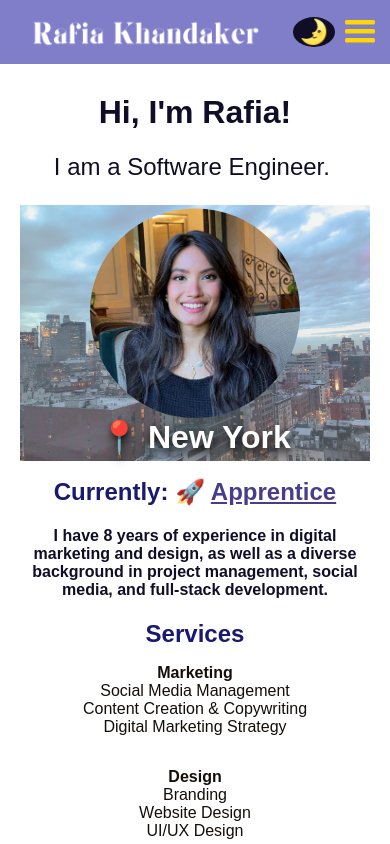
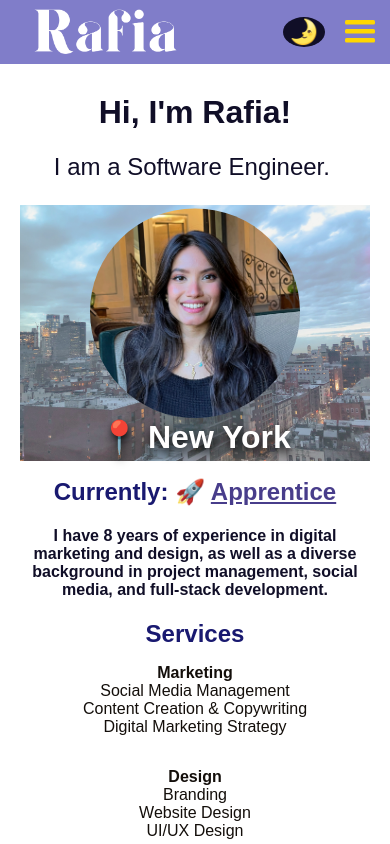
Before and after one commit to RafiaJK/portfolio, a React (Create React App) app: page / in a window 390 px wide. Shown: the top 844 px of the page. Built offline with nearby package versions, Linux system fonts and the light colour scheme; grey boxes are pictures that could not be loaded.

Commit message:
added responsive nav img for mobile

```diff
--- a/src/Nav.js
+++ b/src/Nav.js
@@ -8,6 +8,8 @@ import github_logo from './github_logo.png';
 import about from './nav_imgs/about.png'
 import projects from './nav_imgs/projects.png'
 import resume from './nav_imgs/resume.png'
+import firstname from './nav_imgs/firstname.png'
+
 import './darkTheme.css';
 
 function Nav({toggleTheme, theme}) {
@@ -33,6 +35,7 @@ function Nav({toggleTheme, theme}) {
       <div className="logo">
         <Link to="/">
         <img class="rk-logo"src={full_logo}/>
+        <img class="rk-logo-mobile"src={firstname}/>
        </Link>
       </div>
 
--- a/src/nav.css
+++ b/src/nav.css
@@ -14,6 +14,10 @@
     position: relative;
     margin: 15px 15px 15px 10px;
     overflow: hidden;
+}
+
+.rk-logo-mobile{
+    display:none;
 }
 
 .button-darkmode{
@@ -127,12 +131,38 @@
     .navlinks ul{
         align-items: center;
     }
+
+    .rk-logo{
+        display:none;
+    }
+
+    .rk-logo-mobile{
+        display:block;
+        height: 4em;
+        padding-left: 1em;
+    }
+
+    .button-darkmode{
+        margin-left: 1.5em;
+
+    }
+
 }
 
 @media (max-width: 600px) {
     .menu-icon {
         display: block;
         cursor: pointer;
+    }
+
+    .rk-logo{
+        display:none;
+    }
+
+    .rk-logo-mobile{
+        display:block;
+        height: 4em;
+        padding-left: 1em;
     }
 
     .navlinks {
@@ -148,6 +178,7 @@
 
     .button-darkmode{
         margin: 10px;
+        margin-right: 20px;
     }
 
     .navlinks.active {
```
Also changed, not shown: src/nav_imgs/firstname.png (added).
